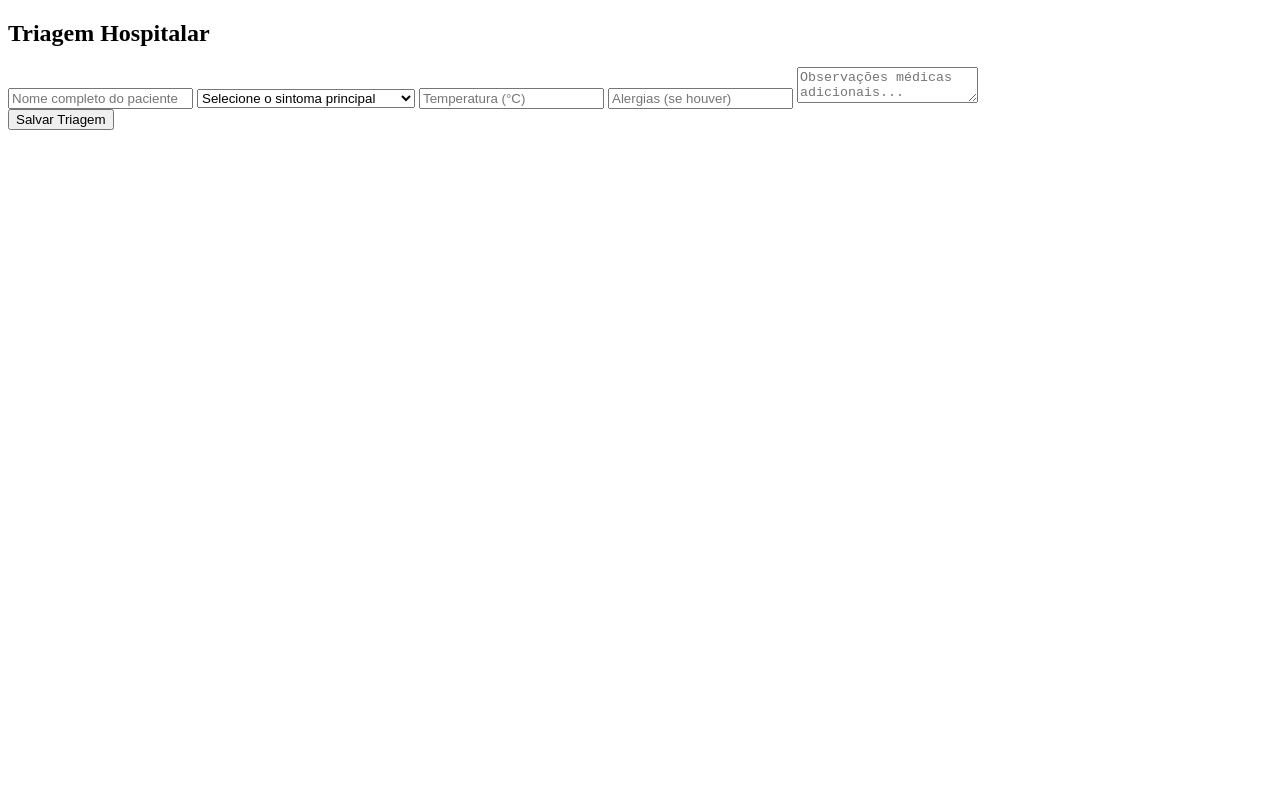
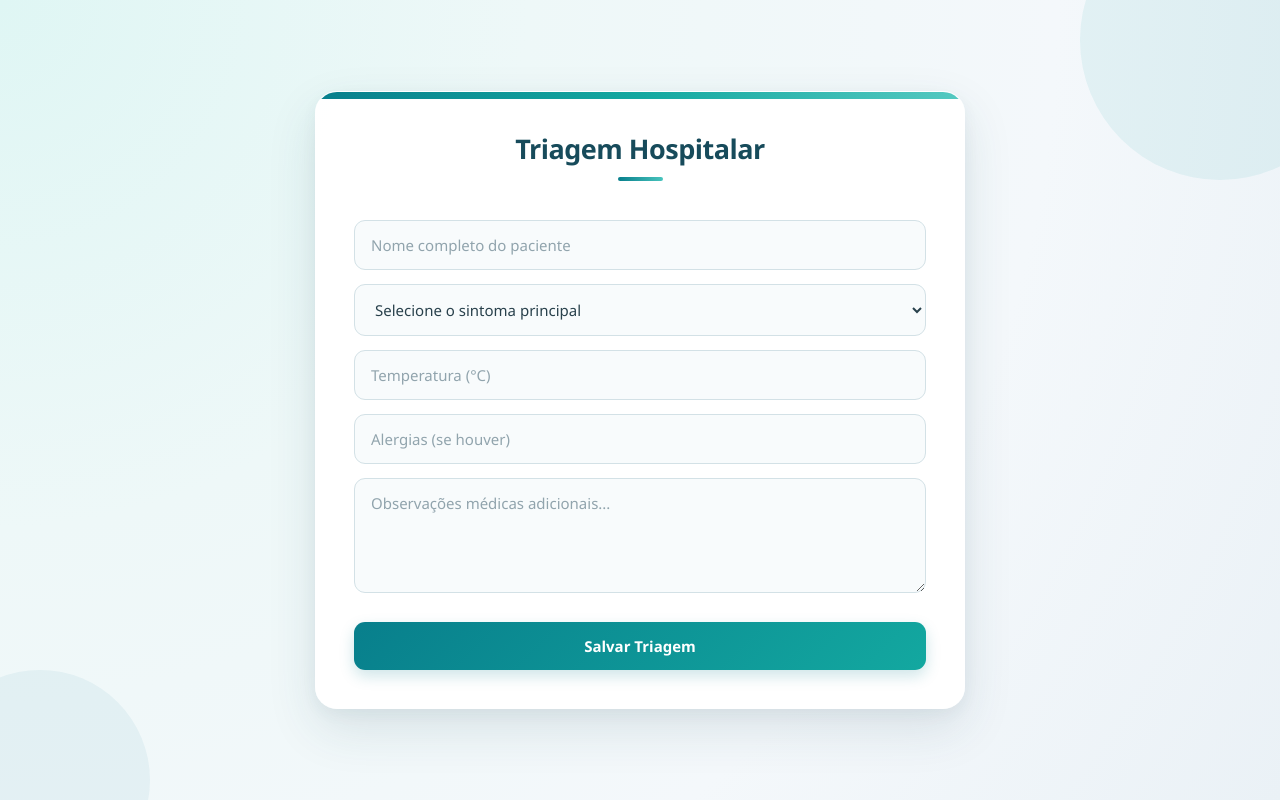
Before and after one commit to cecbxbxsvida/sentinela2, a website: page frontend/triagem.html in a window 1280 px wide. Drawn offline with Linux system fonts and the light colour scheme.

Commit message:
Update triagem.html

```diff
--- a/frontend/triagem.html
+++ b/frontend/triagem.html
@@ -14,7 +14,7 @@
         Triagem Hospitalar
     </title>
 
-
+    <link rel="stylesheet" href="css/triagem.css">
 </head>
 
 
```
